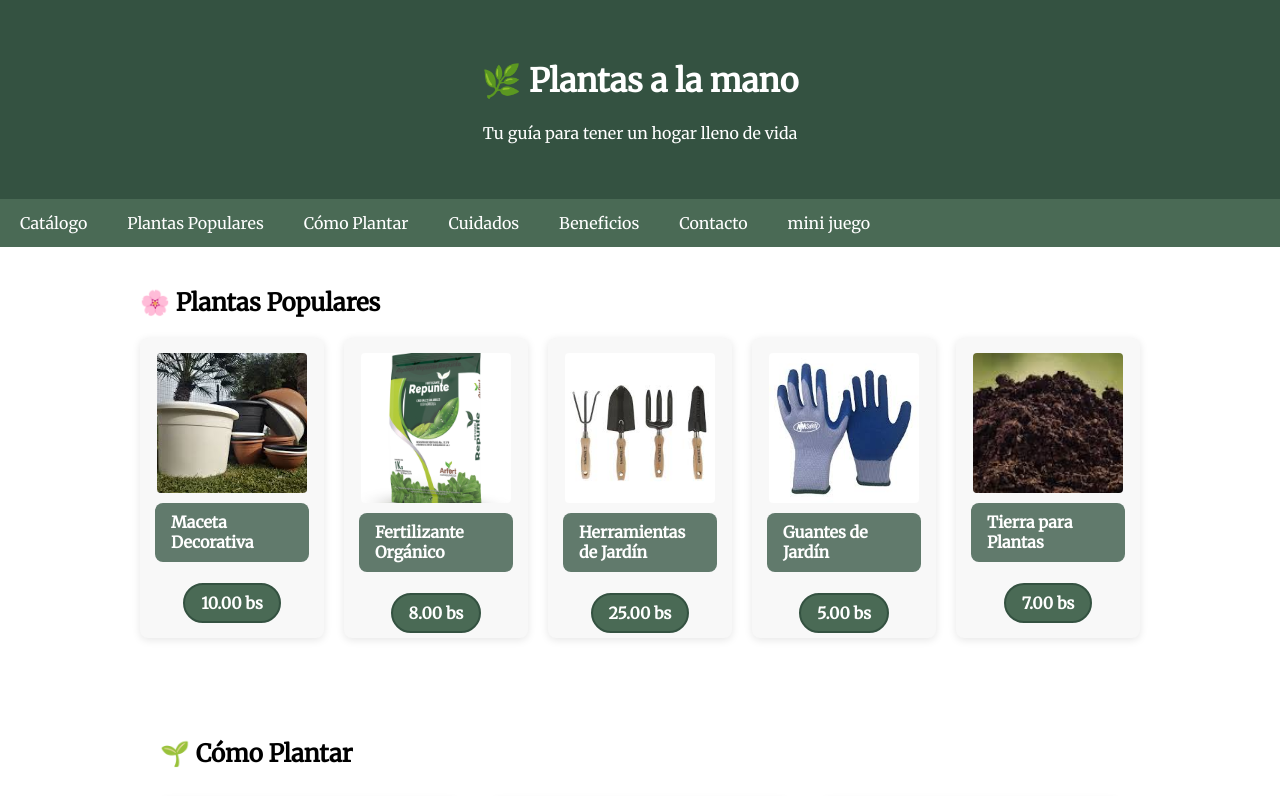
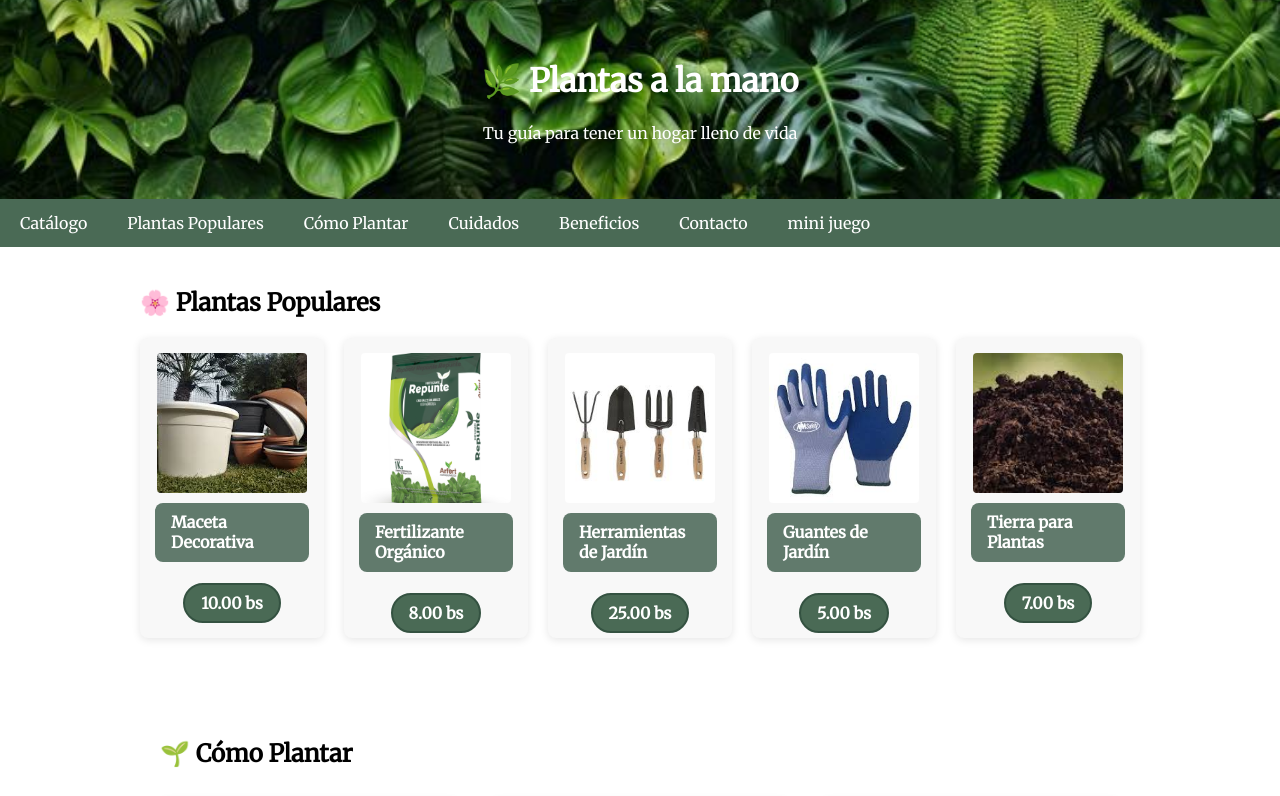
Before and after one commit to kiritob90/plantas_a_la_mano, a plain HTML site: page index.html in a window 1280 px wide. Shown: the top 796 px of the page. Drawn offline with Linux system fonts and the light colour scheme.

Commit message:
Update styles.css

```diff
--- a/css/styles.css
+++ b/css/styles.css
@@ -17,7 +17,7 @@ header {
     padding: 15px;
     color: white;
     text-align: center;
-    background-image: url('imagenes/logo001.jpg');
+    background-image: url('/imagenes/logo001.jpg');
     background-size: cover;
     background-position: center;
     background-repeat: no-repeat;
```
